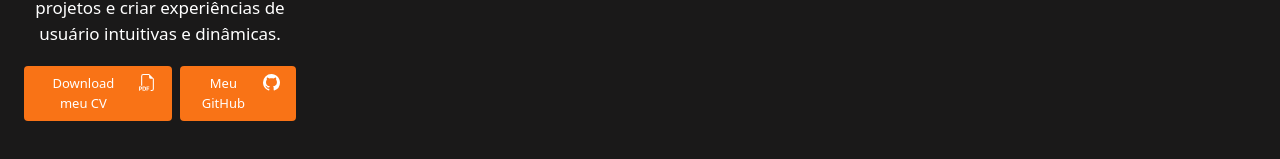
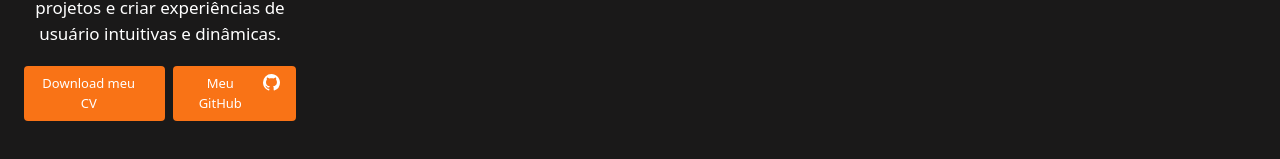
Before and after one commit to felipestambonidev/meuportifolioemnextjs, a Next.js app: page / in a window 1280 px wide. Shown: the part 557-716 px from the top of the page. Built offline with nearby package versions, Linux system fonts and the light colour scheme.

Commit message:
teste vercel

```diff
--- a/components/menulateral/index.tsx
+++ b/components/menulateral/index.tsx
@@ -1,5 +1,4 @@
 import Image from "next/image";
-import { BsFiletypePdf } from "react-icons/bs";
 import { VscGithubInverted } from "react-icons/vsc";
 
 export default function MenuLateral() {
@@ -26,7 +25,7 @@ export default function MenuLateral() {
           <button className="bg-orange-500 text-white lg:text-[13px] flex md:text-[12px] py-2 px-4 rounded">
             Download meu CV
             <div className="pl-3 justify-center text-[17px]">
-              <BsFiletypePdf  />
+
             </div>
           </button>
           <button className="bg-orange-500 text-white py-2 lg:text-[13px] flex px-4 rounded">
--- a/components/menulateralenglish/index.tsx
+++ b/components/menulateralenglish/index.tsx
@@ -1,5 +1,4 @@
 import Image from "next/image";
-import { BsFiletypePdf } from "react-icons/bs";
 import { VscGithubInverted } from "react-icons/vsc";
 
 export default function MenuLateralEng() {
@@ -23,7 +22,7 @@ export default function MenuLateralEng() {
           <button className="bg-orange-500 text-white lg:text-[13px] flex md:text-[12px] py-2 px-4 rounded">
             Download my CV
             <div className="pl-3 justify-center text-[17px]">
-              <BsFiletypePdf  />
+
             </div>
           </button>
           <button className="bg-orange-500 text-white py-2 lg:text-[13px] flex px-4 rounded">
```
